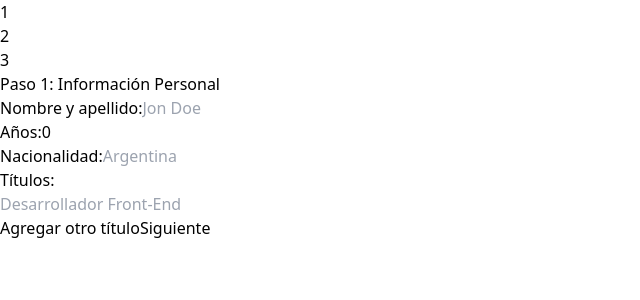
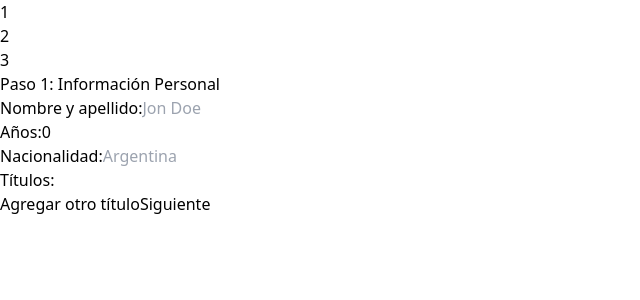
Before and after one commit to Schugu/PortfolioMaker, a React (Vite) app: page /createProfile in a window 1280 px wide. Shown: the top 300 px of the page, without its empty margins (0-640 px from the left). Built offline with nearby package versions, Linux system fonts and the light colour scheme.

Commit message:
Refactor: Step1: Code Style y Fix de errores de valores

```diff
--- a/src/pages/Step1.tsx
+++ b/src/pages/Step1.tsx
@@ -1,15 +1,20 @@
-import React, { useState } from 'react';
+import { useState, useEffect } from 'react';
 import { useFormContext } from 'react-hook-form';
+import { FormData } from "@/types/types.ts";
 
 interface Step1Props {
   nextStep: () => void;
 }
 
-const Step1: React.FC<Step1Props> = ({ nextStep }) => {
-  const { register, handleSubmit, formState: { errors } } = useFormContext();
-  const [titles, setTitles] = useState<string[]>(['']);
+export default function Step1({ nextStep }: Step1Props) {
+  const { register, handleSubmit, formState: { errors }, setValue, getValues } = useFormContext<FormData>();
+  const [titles, setTitles] = useState<string[]>(getValues("titles") || ['']);
 
-  const onSubmit = (data: any) => {
+  useEffect(() => {
+    setValue("titles", titles);
+  }, [titles, setValue]);
+
+  const onSubmit = (data: FormData) => {
     console.log(data); // Muestra los datos en la consola
     nextStep();
   };
@@ -19,13 +24,14 @@ const Step1: React.FC<Step1Props> = ({ nextStep }) => {
   };
 
   const removeTitle = (index: number) => {
-    setTitles(titles.filter((_, i) => i !== index));
+    const newTitles = titles.filter((_, i) => i !== index);
+    setTitles(newTitles);
   };
 
   const handleTitleChange = (index: number, value: string) => {
-    const updatedTitles = [...titles];
-    updatedTitles[index] = value;
-    setTitles(updatedTitles);
+    const newTitles = [...titles];
+    newTitles[index] = value;
+    setTitles(newTitles);
   };
 
   return (
@@ -97,7 +103,7 @@ const Step1: React.FC<Step1Props> = ({ nextStep }) => {
                 onChange={(e) => handleTitleChange(index, e.target.value)}
                 placeholder="Desarrollador Front-End"
               />
-              {titles.length > 1 && (
+              {index > 0 && (
                 <button
                   type="button"
                   onClick={() => removeTitle(index)}
@@ -120,6 +126,4 @@ const Step1: React.FC<Step1Props> = ({ nextStep }) => {
       <button type="submit" className="mt-2 p-2 bg-green-500 text-white rounded-lg">Siguiente</button>
     </form>
   );
-};
-
-export default Step1;
+}
```
